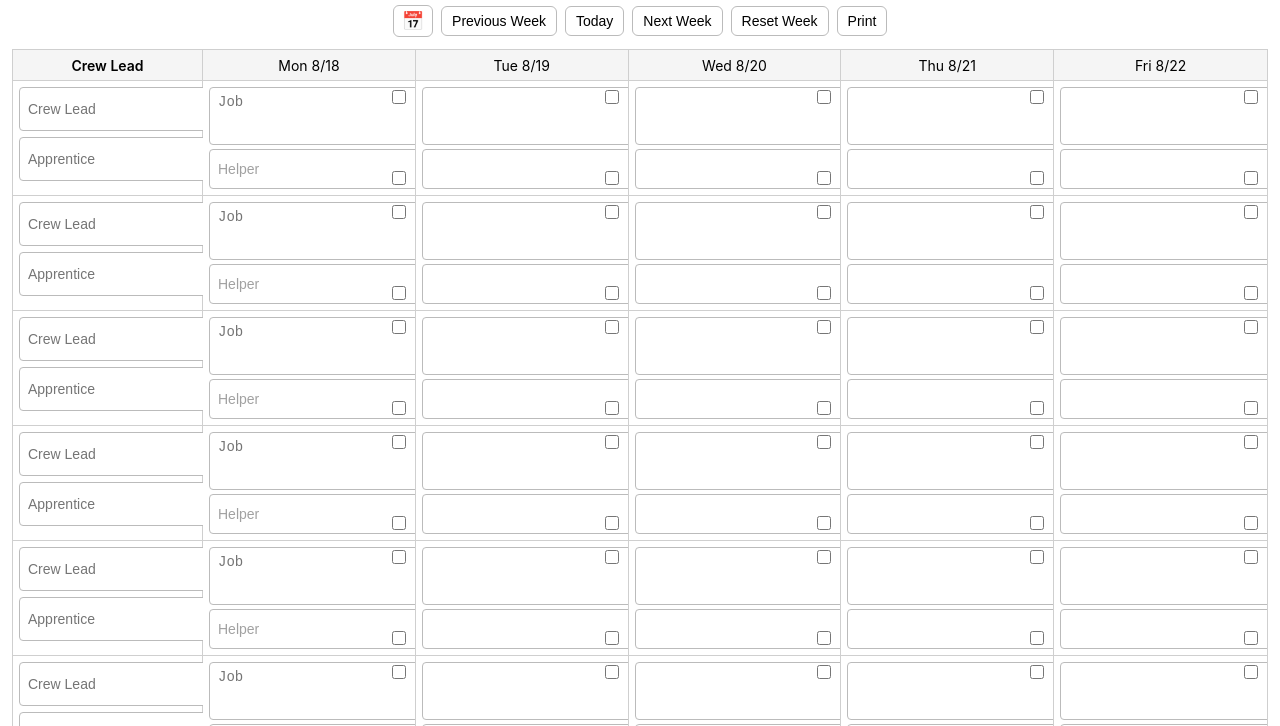
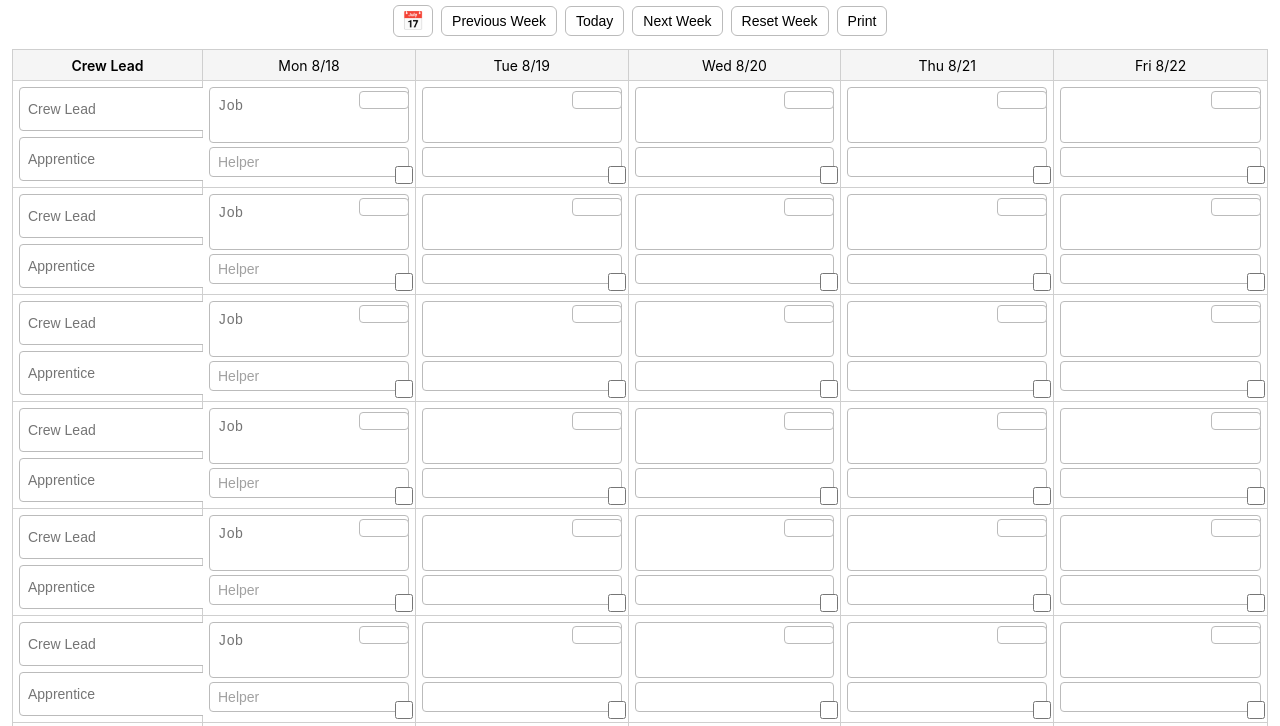
Before and after one commit to bergercasey/hvac-scheduler-clean, a website: page index.html in a window 1280 px wide. Shown: the part 45-771 px from the top of the page. Drawn offline with Linux system fonts and the light colour scheme.

Commit message:
Update index.html

```diff
--- a/index.html
+++ b/index.html
@@ -8,15 +8,23 @@
   :root{
     --page-max: 1360px;
     --left-col: 190px;
-    --cell-min-h: 74px;       /* tighter row */
-    --job-h: 44px;            /* comfortable 2 lines */
+    --cell-min-h: 74px;
+
+    /* job textarea exact two-line geometry */
+    --job-line: 20px;                 /* line-height in px */
+    --job-vpad: 8px;                  /* top/bottom padding inside textarea */
+    --job-hpad: 8px;                  /* left/right padding inside textarea */
+    --job-height: calc(2*var(--job-line) + 2*var(--job-vpad));  /* 2 lines visible */
+
     --helper-h: 30px;
     --name-h: 30px;
+
     --grid-border:#cfcfcf;
     --hdr-bg:#f5f5f5;
-    --light-red: rgba(255,0,0,0.10);
-    --blue:#0a84ff;           /* helper PTO + helper text */
-    --red:#c00;               /* crew PTO */
+    --shade: rgba(255,0,0,0.10);
+
+    --blue:#0a84ff;   /* Helper PTO + helper text */
+    --red:#c00;       /* Crew PTO */
   }
 
   html,body{background:#fff}
@@ -35,10 +43,11 @@
   .crew-lead-head{font-weight:600}
 
   .grid{display:grid;grid-template-columns:var(--left-col) repeat(5,1fr);border:1px solid var(--grid-border)}
-  .leadcell,.cell{border-right:1px solid var(--grid-border);border-top:1px solid var(--grid-border);position:relative;padding:6px;min-height:var(--cell-min-h);background:#fff}
+  .leadcell,.cell{border-right:1px solid var(--grid-border);border-top:1px solid var(--grid-border);position:relative;background:#fff}
+  .leadcell,.cell{padding:6px;min-height:var(--cell-min-h)}
   .grid>:nth-child(-n+6){border-top:0}
   .grid>:nth-child(6n){border-right:0}
-  .cell{overflow:hidden} /* keep PTOs inside */
+  .cell{overflow:hidden}  /* absolutely clip PTOs */
 
   /* left column */
   .leadcell{display:flex;flex-direction:column;gap:6px}
@@ -49,31 +58,34 @@
 
   /* day cells */
   .job{
-    display:block;width:100%;
-    height:var(--job-h);       /* fixed two-line height */
+    width:100%;
+    height:var(--job-height);           /* true two-line box */
     border:1px solid #bbb;border-radius:4px;
-    padding:6px 8px;           /* normal padding (no fake bubble) */
-    font-size:14px;line-height:1.25;resize:none;background:#fff
+    padding:var(--job-vpad) calc(var(--job-hpad) + 32px) calc(var(--job-vpad) + 18px) var(--job-hpad);
+    /*                 ^ right pad keeps BLUE PTO clear
+                       ^ bottom pad keeps RED PTO clear  */
+    font-size:14px;line-height:var(--job-line);resize:none;background:#fff;
+    box-sizing:border-box; display:block;
   }
-  .job:focus{outline:2px solid rgba(0,0,0,0.1)}
+  .job:focus{outline:2px solid rgba(0,0,0,0.09)}
   .helper{
     width:100%;height:var(--helper-h);
     border:1px solid #bbb;border-radius:4px;
-    padding:4px 8px;font-size:14px;margin-top:4px;background:#fff;color:var(--blue)
+    padding:4px calc(8px + 32px) 4px 8px; /* keep BLUE PTO clear */
+    font-size:14px;margin-top:4px;background:#fff;color:var(--blue);
+    box-sizing:border-box;
   }
   .helper::placeholder{opacity:.7;color:#7a7a7a}
 
-  /* Reserve space on the right so PTOs never cover the inputs */
-  .job, .helper { margin-right:28px; }
+  /* PTOs: one native checkbox each, inside the corners, never overlapping fields */
+  .pto{position:absolute; width:18px; height:18px; z-index:3; }
+  .pto.helper{top:6px; right:6px;}
+  .pto.crew{bottom:6px; right:6px;}
+  .pto.helper input{width:100%; height:100%; accent-color: var(--blue);}
+  .pto.crew   input{width:100%; height:100%; accent-color: var(--red);}
+  .shade{background:var(--shade)}
 
-  /* PTOs: exactly one checkbox each, correct colors, clipped to cell */
-  .pto-top{position:absolute;top:6px;right:6px;z-index:2}
-  .pto-top input{width:14px;height:14px;accent-color:var(--blue)}           /* helper = blue */
-  .pto-bottom{position:absolute;right:6px;bottom:6px;z-index:2}
-  .pto-bottom input{width:14px;height:14px;accent-color:var(--red)}          /* crew = red */
-  .shade{background:var(--light-red)}
-
-  /* bottom: Floaters left (25%), To‑dos right (75%) */
+  /* bottom: Floaters left / To‑dos right */
   .bottom-wrap{display:flex;gap:12px;align-items:flex-start;margin-top:12px}
   .floaters{flex:1;border:1px solid var(--grid-border);border-radius:6px;padding:10px;background:#fff}
   .todo{flex:3;border:1px solid var(--grid-border);border-radius:6px;padding:10px;background:#fff}
@@ -83,7 +95,7 @@
   .floater-row{display:flex;align-items:center;gap:8px;margin-bottom:6px}
   .floater-row input[type="text"]{flex:1;border:1px solid #bbb;border-radius:4px;padding:6px 8px;font-size:14px;background:#fff}
   .floater-row input[type="checkbox"]{width:16px;height:16px;accent-color:var(--red)}
-  .floater-assigned{background:var(--light-red);border-radius:4px;padding:2px}
+  .floater-assigned{background:var(--shade);border-radius:4px;padding:2px}
 
   .log{margin-top:12px;border:1px solid var(--grid-border);border-radius:6px;overflow:hidden;background:#fff}
   .log h3{margin:0;padding:8px 10px;background:var(--hdr-bg);font-size:14px}
@@ -172,32 +184,30 @@
     const cell=document.createElement('div'); cell.className='cell'; cell.dataset.r=r; cell.dataset.c=c;
 
     const job=document.createElement('textarea');
-    job.className='job'; job.placeholder=(c===0?'Job':''); job.rows=2;
-    job.value=weekData.jobs[r][c]||"";
+    job.className='job'; job.placeholder=(c===0?'Job':''); job.value=weekData.jobs[r][c]||"";
     job.addEventListener('input', (e)=>{weekData.jobs[r][c]=e.target.value; LOG('job',{r,c,val:e.target.value}); saveWeekDeb();});
 
     const helper=document.createElement('input');
     helper.className='helper'; helper.placeholder=(c===0?'Helper':''); helper.value=weekData.helpers[r][c]||"";
     helper.addEventListener('input',(e)=>{weekData.helpers[r][c]=e.target.value; LOG('helper',{r,c,val:e.target.value}); saveWeekDeb();});
 
-    // Helper PTO (top-right BLUE)
-    const top=document.createElement('div'); top.className='pto-top';
+    /* PTOs (clipped & correct colors) */
+    const hWrap=document.createElement('div'); hWrap.className='pto helper';
     const hcb=document.createElement('input'); hcb.type='checkbox'; hcb.checked=!!weekData.helperPTO[r][c];
     hcb.addEventListener('change',(e)=>{weekData.helperPTO[r][c]=e.target.checked; cell.classList.toggle('shade',e.target.checked); LOG('pto-helper',{r,c,checked:e.target.checked}); saveWeekDeb();});
-    top.appendChild(hcb);
+    hWrap.appendChild(hcb);
 
-    // Crew PTO (bottom-right RED)
-    const bottom=document.createElement('div'); bottom.className='pto-bottom';
+    const cWrap=document.createElement('div'); cWrap.className='pto crew';
     const ccb=document.createElement('input'); ccb.type='checkbox'; ccb.checked=!!weekData.crewPTO[r][c];
     ccb.addEventListener('change',(e)=>{weekData.crewPTO[r][c]=e.target.checked; LOG('pto-crew',{r,c,checked:e.target.checked}); saveWeekDeb();});
-    bottom.appendChild(ccb);
+    cWrap.appendChild(ccb);
 
     if(hcb.checked) cell.classList.add('shade');
 
     cell.appendChild(job);
     cell.appendChild(helper);
-    cell.appendChild(top);
-    cell.appendChild(bottom);
+    cell.appendChild(hWrap);
+    cell.appendChild(cWrap);
     return cell;
   }
 
```
